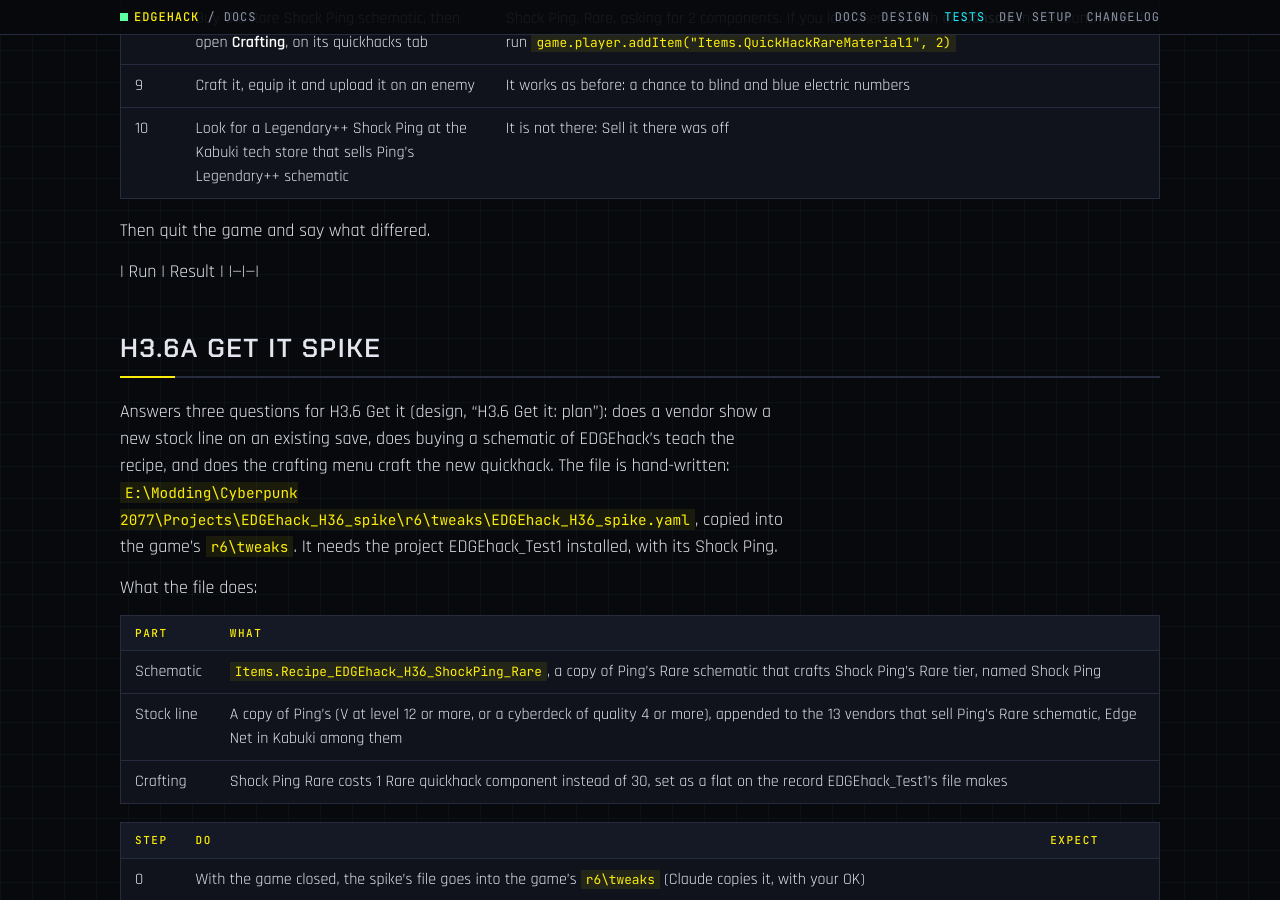
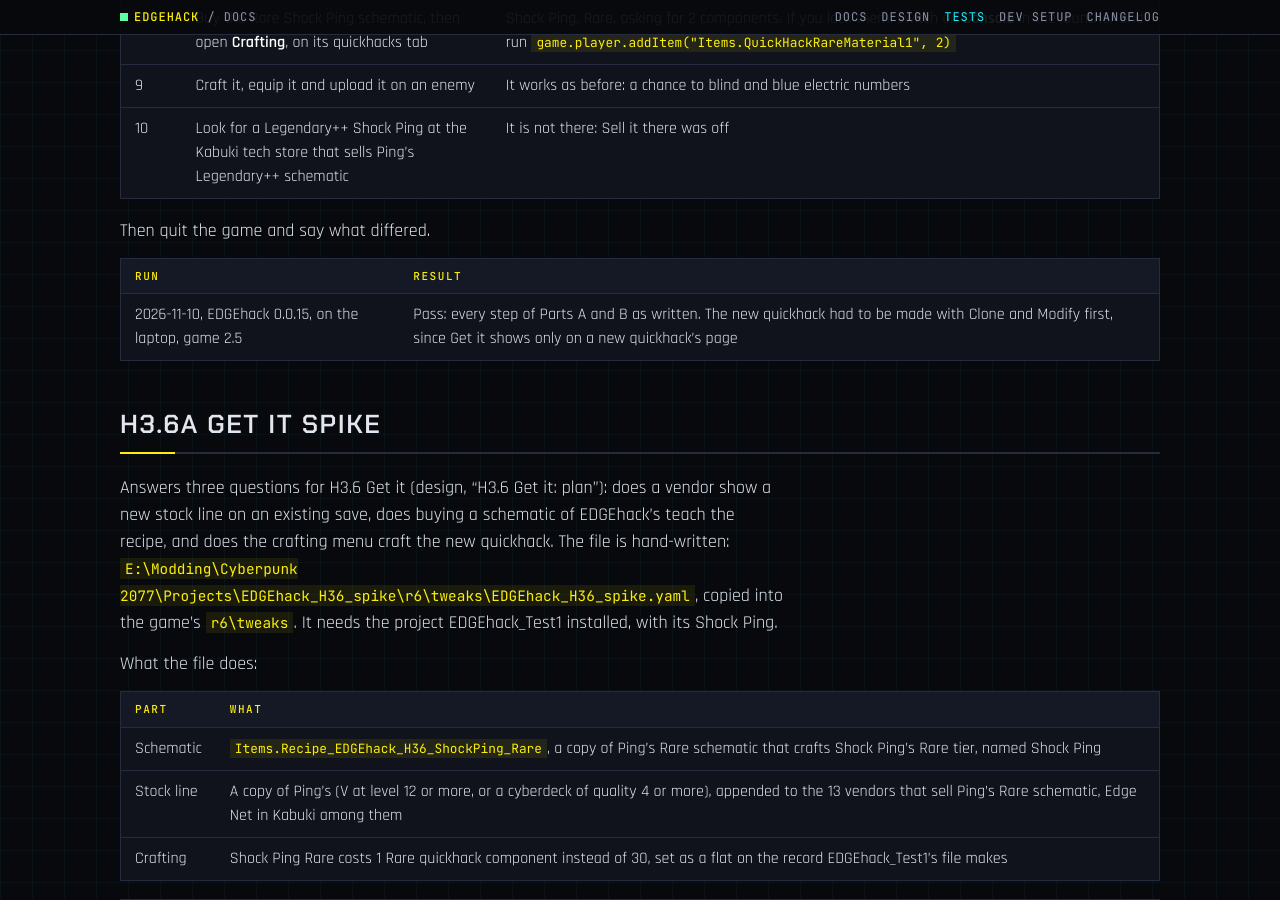
Before and after one commit to Edgemodders/EDGEhack, a Jekyll site: the page built from docs/testing.md, in a window 1280 px wide and 900 px high, scrolled down 2894 px. Built offline with Jekyll 4.4.1, drawn with Linux system fonts in a browser that asks for light colours; some of the changed text lies outside the part shown.

Commit message:
H3.6b Get it passed in the game, so H3.6 is done
Co-Authored-By: Claude Opus 5.5 <noreply@anthropic.com>

```diff
--- a/docs/testing.md
+++ b/docs/testing.md
@@ -6,7 +6,7 @@ title: Tests
 
 Every test run on EDGEhack: how to run it again, what to expect, and what it showed. Each phase ends with a hand test by the owner ([design, "Phases"](design.html#phases)); new tests are added here when they are first run, and their later runs' results too.
 
-Last updated 2026-11-07.
+Last updated 2026-11-10.
 
 ## At a glance
 
@@ -19,7 +19,7 @@ Last updated 2026-11-07.
 | [H2c Edit](#h2c-edit) | By hand, then in the game | H2 | 2026-11-05 | Pass, Parts A and B (EDGEhack 0.0.4). The Hacking tab's upload and duration differ from the inventory's: the game's own doing |
 | [H3.1 and H3c.1 Spikes](#h31-and-h3c1-spikes) | By hand, in the game | H3, H3c | 2026-11-05 | Pass, on game 2.5: a new quickhack beside Overheat, and both functions. A status effect from a function and spread were not run |
 | [H3.3 New](#h33-new) | By hand, then in the game | H3 | 2026-11-06 | Pass |
-| [H3.6b Get it](#h36b-get-it) | By hand in VS Code, then in the game | H3 | | Waiting |
+| [H3.6b Get it](#h36b-get-it) | By hand in VS Code, then in the game | H3 | 2026-11-10 | Pass, Parts A and B (EDGEhack 0.0.15) |
 | [H3.6a Get it spike](#h36a-get-it-spike) | By hand, in the game, with a hand-written file and REDnode's Console | H3 | 2026-11-09 | Pass: a vendor shows a new schematic on an existing save at once, buying teaches it, crafting makes the new hack; a crafting cost set from another file does not take |
 | [H3.5 Build one](#h35-build-one) | By hand in VS Code, then in the game | H3 | 2026-11-09 | Pass, the drone check too |
 | [H3.5 Attack features spike](#h35-attack-features-spike) | By hand, in the game, with a hand-written file and REDnode's Console | H3 | 2026-11-07 | Done: findings for the build |
@@ -63,6 +63,7 @@ Then quit the game and say what differed.
 
 | Run | Result |
 |---|---|
+| 2026-11-10, EDGEhack 0.0.15, on the laptop, game 2.5 | Pass: every step of Parts A and B as written. The new quickhack had to be made with Clone and Modify first, since Get it shows only on a new quickhack's page |
 
 ## H3.6a Get it spike
 
```
Also changed, not shown: other parts of docs/testing.md (+1 -1 lines), CLAUDE.md (+1 -1 lines), README.md.
